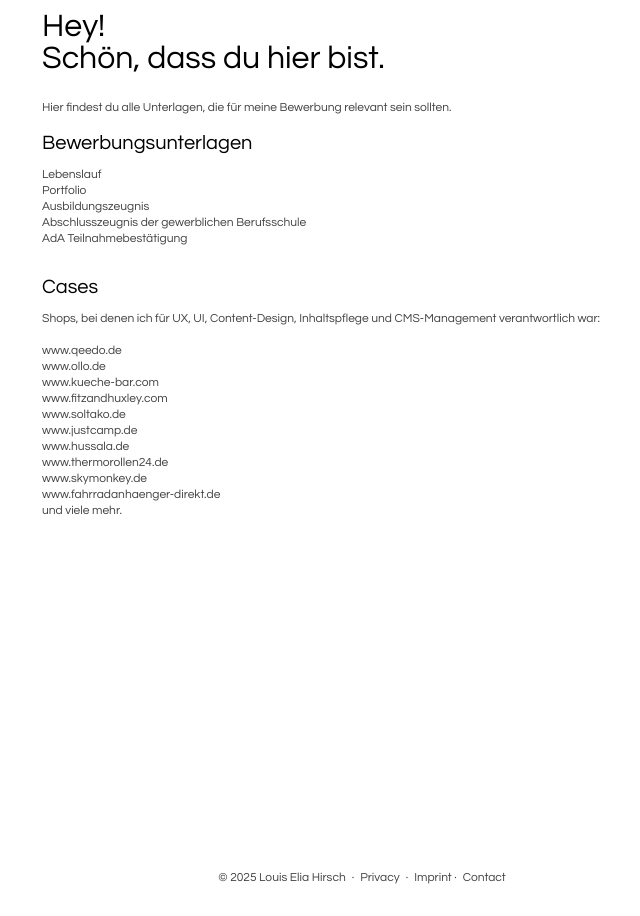
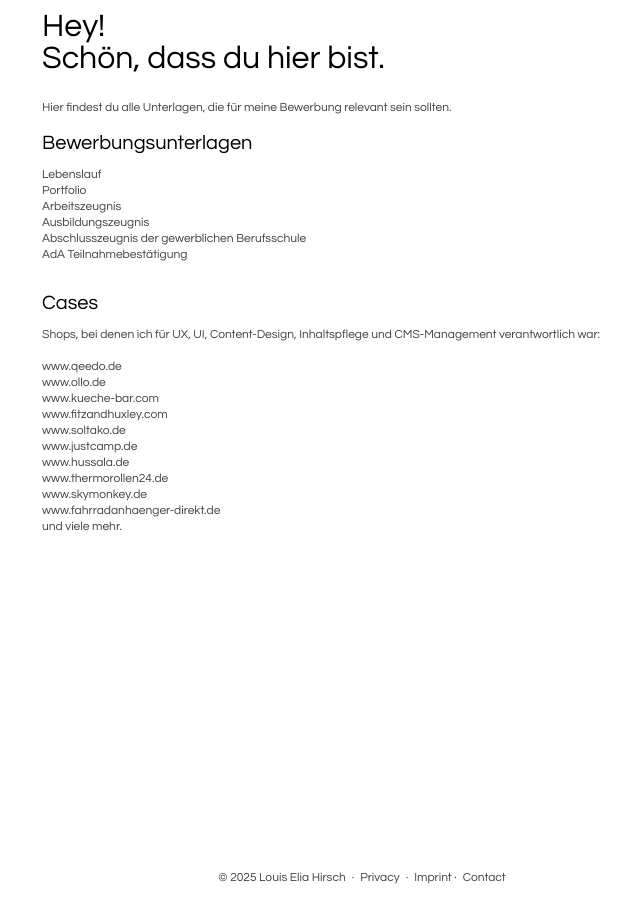
Before and after one commit to louvee/louvee.github.io, a Jekyll site: the page application.html, which Jekyll copies as it is, in a window 1280 px wide. Shown: the whole page, without its empty margins (278-918 px from the left). Built offline with Jekyll 4.4.1, drawn with Linux system fonts in a browser that asks for light colours.

Commit message:
Added Arbeitszeugnis

```diff
--- a/application.html
+++ b/application.html
@@ -31,6 +31,8 @@
       <a href="https://drive.google.com/file/d/1QjVMNeJ_o-jZDeZ9fGb_rVv26HMufyBM/view">Lebenslauf</a>
       <br />
       <a href="https://drive.google.com/file/d/1_O_NWlowdcpSN4Z8uh1iXMkRB_5lGa8k/view">Portfolio</a>
+      <br />
+      <a href="https://drive.google.com/file/d/1DflCfLMrmmqNEc7riYeUqkexgVThf0kZ/view">Arbeitszeugnis</a>
       <br />
       <a href="https://drive.google.com/file/d/14hhgMBURggHkG_241DudG1J-AuATSQ_d/view">Ausbildungszeugnis</a>
       <br />
```
